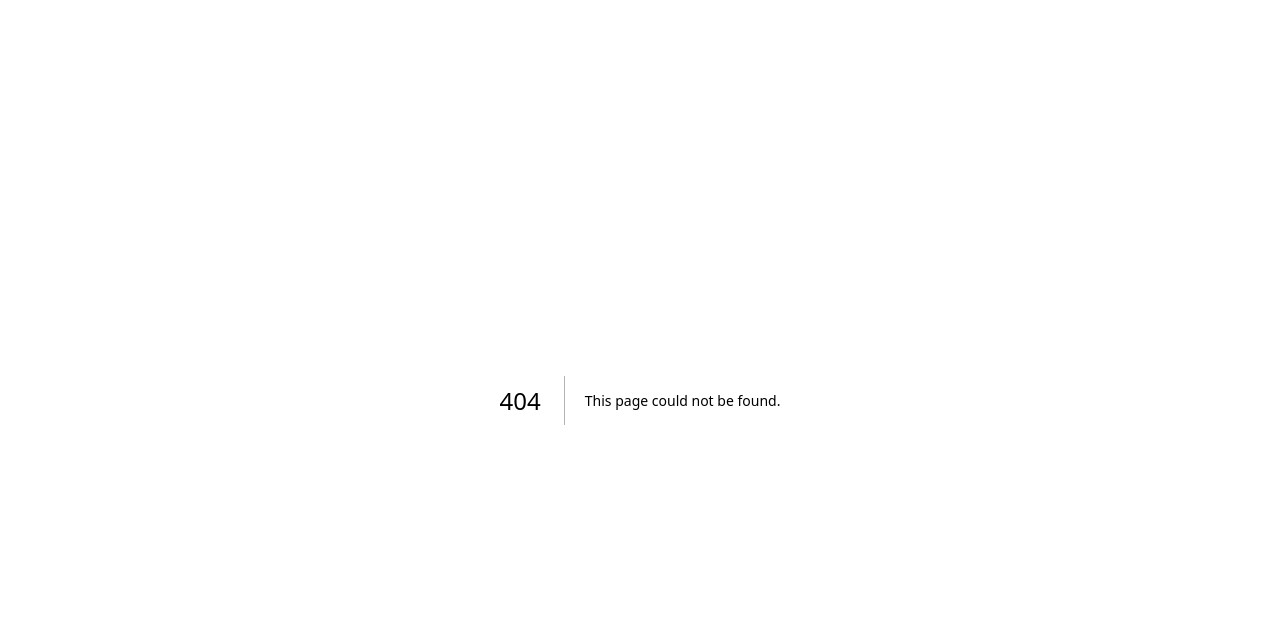
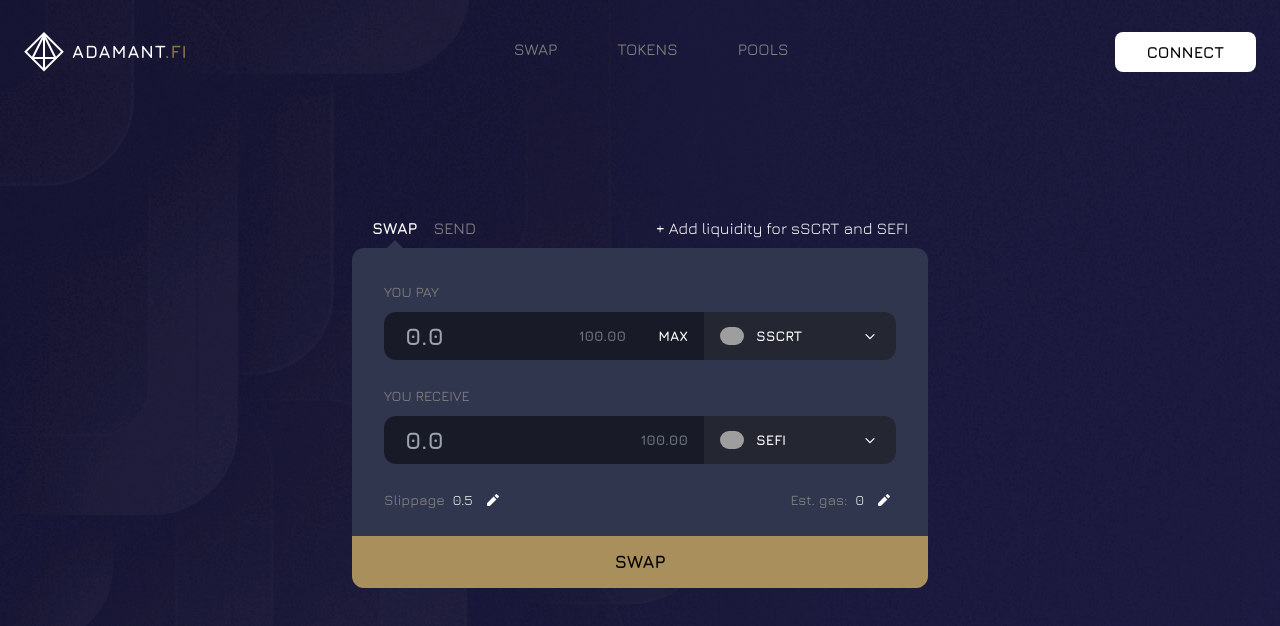
Before and after one commit to dredshep/AdamantFiSite, a Next.js app: page /app/swapTest in a window 1280 px wide. Before the commit this address had no page. Shown: the top 626 px of the page. Built offline with nearby package versions, Linux system fonts and the light colour scheme; grey boxes are pictures that could not be loaded; what @radix-ui/themes would draw is missing.

Commit message:
chore: Refactor SwapForm component and update imports

```diff
--- a/components/app/Pages/Swap/SwapForm/SwapForm.tsx
+++ b/components/app/Pages/Swap/SwapForm/SwapForm.tsx
@@ -5,6 +5,7 @@
 import { useStore } from "@/store/swapStore"; // Ensure this path matches the location of your store
 import DynamicField from "@/components/app/Shared/Forms/Input/DynamicField";
 import { useTokenStore } from "@/store/tokenStore";
+import FormButton from "@/components/app/Shared/Forms/FormButton";
 
 const SwapForm: React.FC = () => {
   // You might want to fetch or calculate balances dynamically, as an example here
@@ -60,9 +61,8 @@
           </div>
         </div>
       </div>
-      <SwapButton disabled={false} onClick={handleSwapClick} />
+      <FormButton onClick={handleSwapClick} text="Swap" />
     </div>
   );
 };
-
 export default SwapForm;
--- /dev/null
+++ b/components/app/Shared/AddLiquidityText.tsx
@@ -0,0 +1,20 @@
+import { useStore } from "@/store/swapStore";
+import { useTokenStore } from "@/store/tokenStore";
+
+const AddLiquidityPrompt = () => {
+  const { tokenInputs } = useStore();
+  const { tokens } = useTokenStore();
+  const receiveTokenAddress = tokenInputs["swap.receive"].tokenAddress;
+  const payTokenAddress = tokenInputs["swap.pay"].tokenAddress;
+  const receiveToken = tokens?.[receiveTokenAddress];
+  const payToken = tokens?.[payTokenAddress];
+
+  return payToken && receiveToken ? (
+    <div>
+      + Add liquidity for {payToken.symbol} and {receiveToken.symbol}
+    </div>
+  ) : (
+    <div>Loading tokens...</div>
+  );
+};
+export default AddLiquidityPrompt;
--- /dev/null
+++ b/components/app/Shared/Forms/FormButton.tsx
@@ -0,0 +1,31 @@
+import cn from "classnames";
+import React from "react";
+
+interface FormButtonProps {
+  text: string;
+  disabled?: boolean;
+  onClick?: () => void;
+}
+
+const FormButton: React.FC<FormButtonProps> = ({
+  text,
+  disabled = false,
+  onClick,
+}) => {
+  return (
+    <button
+      className={cn({
+        "bg-adamant-accentBg hover:brightness-125 transition-all duration-150 ease-in-out hover:saturate-150 active:saturate-200 active:brightness-150":
+          !disabled,
+        "bg-adamant-app-buttonDisabled cursor-not-allowed": disabled,
+        "text-lg rounded-b-xl text-black py-3 font-bold w-full": true,
+      })}
+      disabled={disabled}
+      onClick={onClick}
+    >
+      {text.toUpperCase()}
+    </button>
+  );
+};
+
+export default FormButton;
--- /dev/null
+++ b/components/app/Shared/Forms/GenericTokenForm.tsx
@@ -0,0 +1,65 @@
+import React from "react";
+import InputLabel from "@/components/app/Shared/Forms/Input/InputLabel";
+import TokenInput from "@/components/app/Shared/Forms/Input/TokenInput";
+import DynamicField from "@/components/app/Shared/Forms/Input/DynamicField";
+import FormButton from "@/components/app/Shared/Forms/FormButton";
+import { SharedSettings, TokenInputs } from "@/types"; // Assume these are correctly defined elsewhere
+
+type CaseType = "normal-case" | "uppercase";
+
+interface BaseFieldDefinition {
+  label: string;
+  caseType: CaseType;
+}
+
+interface InputFieldDefinition extends BaseFieldDefinition {
+  type: "input";
+  identifier: keyof TokenInputs;
+  balance: number;
+  maxable?: boolean;
+}
+
+interface SettingFieldDefinition extends BaseFieldDefinition {
+  type: "setting";
+  identifier: keyof SharedSettings;
+}
+
+type FieldDefinition = InputFieldDefinition | SettingFieldDefinition;
+
+interface ButtonDefinition {
+  handler: () => void;
+  text: string;
+}
+
+interface GenericTokenFormProps {
+  fields: FieldDefinition[];
+  button: ButtonDefinition;
+}
+
+export const GenericTokenForm: React.FC<GenericTokenFormProps> = ({
+  fields,
+  button,
+}) => {
+  return (
+    <div className="flex flex-col gap-6 pt-8">
+      <div className="flex flex-col gap-6 px-8">
+        {fields.map((field, index) => (
+          <div key={index} className="flex flex-col gap-2">
+            <InputLabel label={field.label} caseType={field.caseType} />
+            {field.type === "input" && (
+              <TokenInput
+                inputIdentifier={field.identifier} // Directly use the correct type
+                maxable={field.maxable}
+                balance={field.balance}
+              />
+            )}
+            {field.type === "setting" && (
+              <DynamicField fieldIdentifier={field.identifier} /> // Directly use the correct type
+            )}
+          </div>
+        ))}
+      </div>
+      <FormButton onClick={button.handler} text={button.text} />
+    </div>
+  );
+};
--- /dev/null
+++ b/components/app/Shared/Forms/TwoTokenFormBox.tsx
@@ -0,0 +1,59 @@
+// Import necessary hooks and components
+import React, { useState } from "react";
+import SwapForm from "@/components/app/Pages/Swap/SwapForm/SwapForm";
+import AppLayout from "@/components/app/Global/AppLayout";
+import cn from "classnames";
+import AddLiquidityPrompt from "@/components/app/Shared/AddLiquidityText";
+import TabTriangle from "@/components/app/Shared/TabTriangle";
+
+interface Tab {
+  label: string;
+  Component: React.FC;
+}
+
+const tabs: Tab[] = [
+  { label: "SWAP", Component: SwapForm },
+  { label: "SEND", Component: SwapForm },
+];
+
+type TwoTokenFormBoxProps = {
+  tabs: Tab[];
+  liquidityPrompt?: boolean;
+};
+const TwoTokenFormBox: React.FC<TwoTokenFormBoxProps> = ({
+  tabs,
+  liquidityPrompt,
+}) => {
+  const [activeTab, setActiveTab] = useState(tabs[0].label);
+
+  return (
+    <>
+      <div className="flex gap-4 justify-between leading-6 px-5">
+        <div className="flex gap-4">
+          {tabs.map((tab) => (
+            <div
+              key={tab.label}
+              className={cn("flex flex-col relative cursor-pointer", {
+                "font-bold": activeTab === tab.label,
+                "font-medium": activeTab !== tab.label,
+                "brightness-50": activeTab !== tab.label,
+              })}
+              onClick={() => setActiveTab(tab.label)}
+            >
+              {tab.label}
+              {activeTab === tab.label && <TabTriangle />}
+            </div>
+          ))}
+        </div>
+        {/* Placeholder for additional info related to selected tokens */}
+
+        {liquidityPrompt && <AddLiquidityPrompt />}
+      </div>
+      <div className="bg-adamant-app-box leading-none rounded-xl text-xl uppercase mt-2">
+        {tabs.find((tab) => tab.label === activeTab)?.Component({})}
+      </div>
+    </>
+  );
+};
+
+export default TwoTokenFormBox;
--- /dev/null
+++ b/components/app/Shared/TabTriangle.tsx
@@ -0,0 +1,10 @@
+const TabTriangle = () => (
+  <div
+    className="w-0 h-0 absolute -bottom-[8px] left-1/3 transform rotate-180
+    border-l-[8px] border-l-transparent
+    border-t-[8px] border-t-[#30364E]
+    border-r-[8px] border-r-transparent"
+  ></div>
+);
+
+export default TabTriangle;
--- a/pages/app/index.tsx
+++ b/pages/app/index.tsx
@@ -1,5 +1,5 @@
 import { Jura } from "next/font/google";
-import AppLayout from "../../components/app/Global/AppLayout";
+import AppLayout from "@/components/app/Global/AppLayout";
 import SwapForm from "@/components/app/Pages/Swap/SwapForm/SwapForm";
 import { useStore } from "@/store/swapStore";
 import { useEffect } from "react";
@@ -29,6 +29,7 @@
               <div className="font-bold flex flex-col relative">
                 SWAP
                 <div className="relative">
+                  {/* "is-selected" triangle to mark that SWAP is the active tab */}
                   <div
                     className="w-0 h-0 absolute left-3
   border-l-[8px] border-l-transparent
--- /dev/null
+++ b/pages/app/swapTest.tsx
@@ -0,0 +1,27 @@
+// Import necessary hooks and components
+import React, { useState } from "react";
+import SwapForm from "@/components/app/Pages/Swap/SwapForm/SwapForm";
+import AppLayout from "@/components/app/Global/AppLayout";
+import TwoTokenFormBox from "@/components/app/Shared/Forms/TwoTokenFormBox";
+
+interface Tab {
+  label: string;
+  Component: React.FC;
+}
+
+const FormLayout: React.FC = () => {
+  const tabs: Tab[] = [
+    { label: "SWAP", Component: SwapForm },
+    { label: "SEND", Component: SwapForm },
+  ];
+
+  return (
+    <AppLayout>
+      <div className="max-w-xl mx-auto mt-28">
+        <TwoTokenFormBox tabs={tabs} liquidityPrompt={true} />
+      </div>
+    </AppLayout>
+  );
+};
+
+export default FormLayout;
```
